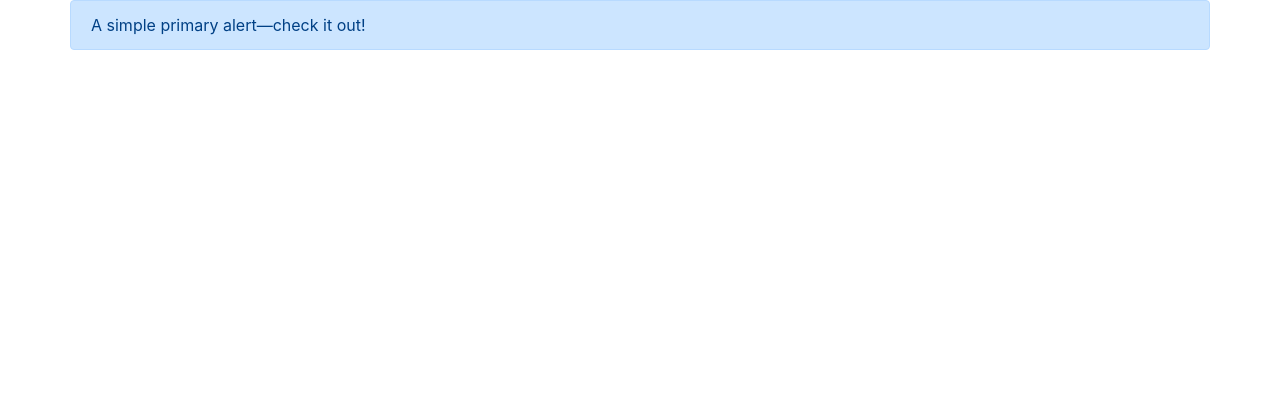
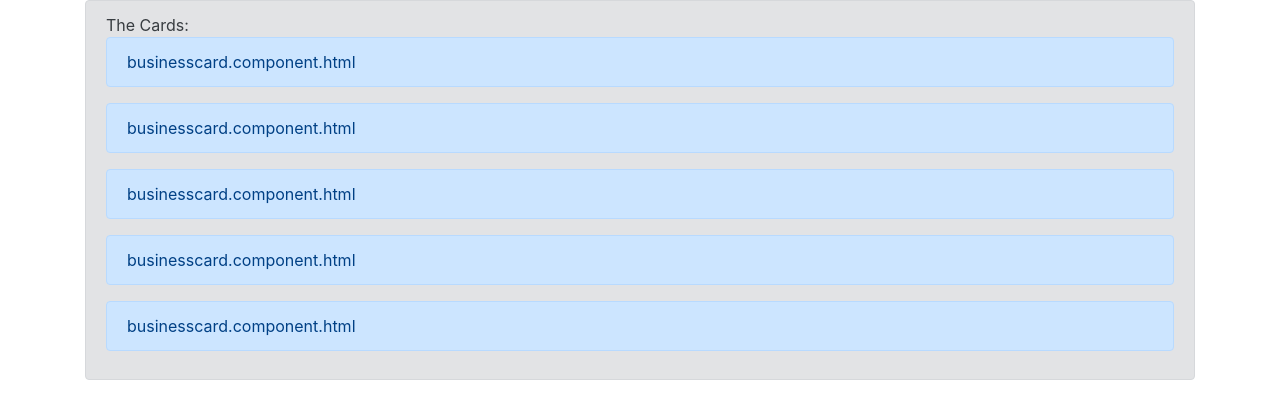
Before and after one commit to jdchappelear/bcards-ver-num01, an Angular app: page / in a window 1280 px wide. Shown: the top 418 px of the page. Built offline with nearby package versions, Linux system fonts and the light colour scheme; no server answers.

Commit message:
Began home page (logged in version) organizing

```diff
--- a/src/app/app.component.html
+++ b/src/app/app.component.html
@@ -1,3 +1,7 @@
-<div class="container alert alert-primary" role="alert">
-  A simple primary alert—check it out!
+<div class="container">
+  <app-businesscards></app-businesscards>
+<!--  <app-notfound></app-notfound>
+  <app-signin></app-signin>
+  <app-signup></app-signup>
+-->
 </div>
--- a/src/app/auth/signin/signin.component.html
+++ b/src/app/auth/signin/signin.component.html
@@ -1 +1,3 @@
-<p>signin works!</p>
+<div class="container alert alert-primary" role="alert">
+    signin.component.html
+</div>
--- a/src/app/auth/signup/signup.component.html
+++ b/src/app/auth/signup/signup.component.html
@@ -1 +1,3 @@
-<p>signup works!</p>
+<div class="container alert alert-primary" role="alert">
+    signup.component.html
+</div>
--- a/src/app/businesscard/businesscard.component.html
+++ b/src/app/businesscard/businesscard.component.html
@@ -1 +1,3 @@
-<p>businesscard works!</p>
+<div class="container alert alert-primary" role="alert">
+    businesscard.component.html
+</div>
--- a/src/app/businesscards/businesscards.component.html
+++ b/src/app/businesscards/businesscards.component.html
@@ -1 +1,8 @@
-<p>businesscards works!</p>
+<div class="container alert alert-secondary" role="alert">
+    The Cards:
+    <app-businesscard></app-businesscard>
+    <app-businesscard></app-businesscard>
+    <app-businesscard></app-businesscard>
+    <app-businesscard></app-businesscard>
+    <app-businesscard></app-businesscard>
+</div>
--- a/src/app/notfound/notfound.component.html
+++ b/src/app/notfound/notfound.component.html
@@ -1 +1,3 @@
-<p>notfound works!</p>
+<div class="container alert alert-primary" role="alert">
+    notfound.component.html
+</div>
```
